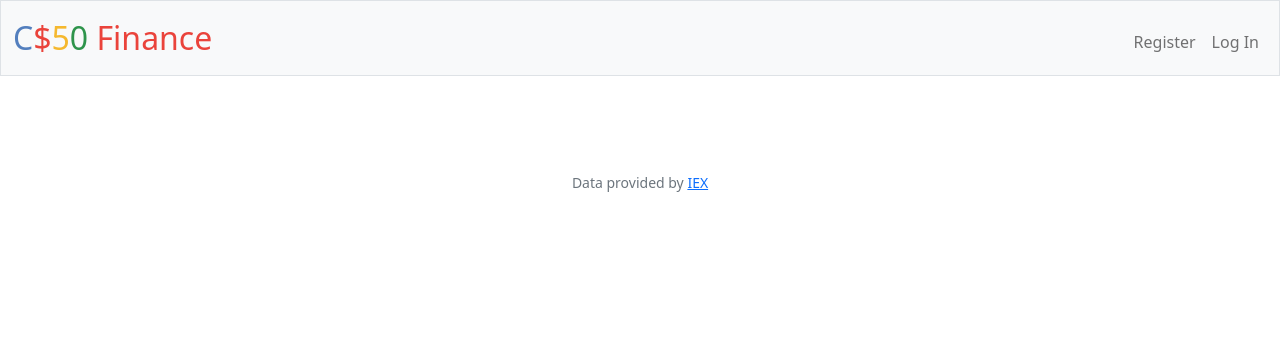
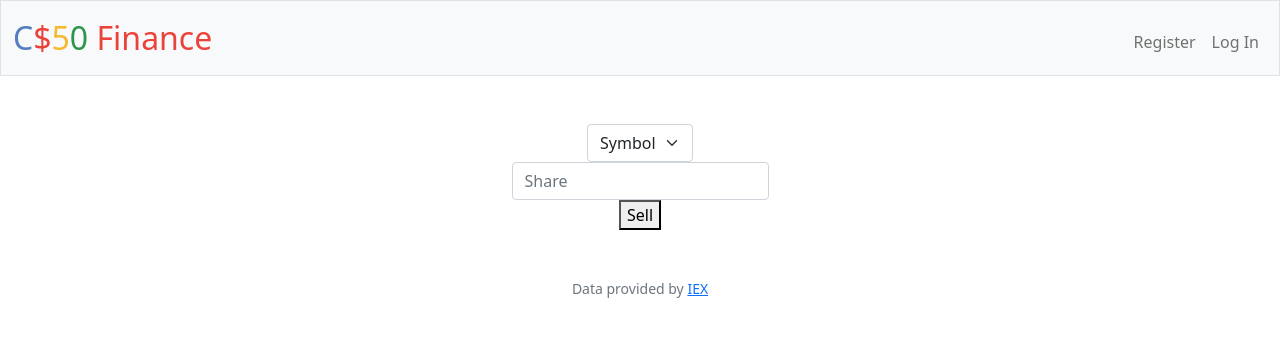
Before and after one commit to georgesohran/All-CS50Web-projects, a Flask app: template finance/templates/sell.html in a window 1280 px wide. Shown: the top 337 px of the page. Run offline with Flask 3, Linux system fonts and the light colour scheme; the template is opened without the code that fills it, so the values that code supplies are empty; some libraries are stand-ins or nearby versions.

Commit message:
Sun, Dec 17, 2023, 3:56 PM +03:00

```diff
--- a/finance/app.py
+++ b/finance/app.py
@@ -219,10 +219,26 @@ def register():
 @login_required
 def sell():
     """Sell shares of stock"""
+
+
     if request.method == "POST":
-        ...
+        symbols = db.execute("SELECT symbol FROM users_stocks WHERE user_id == ?", session["user_id"][0]["id"])
+        symbols = [symboldict["symbol"] for symboldict in symbols]
+
+        for symbol in symbols:
+            symbol_share = db.execute("SELECT shares FROM users_stocks WHERE user_id == ? WHERE",session["user_id"][0]["id"],symbol)
+            if request.form.get("share") > symbol_share[0]["share"]:
+                return apology("invalid share")
+
+
+        if request.form.get("symbol") not in symbols:
+            return apology("incorrect symbol", 403)
+        if int(request.form.get("shares")) <= 0:
+            return apology("invalid shares", 403)
+
+
+
     else:
         symbols = db.execute("SELECT symbol FROM users_stocks WHARE user_id == ?", session["user_id"][0]["id"])
-
-        return render_template("sell.html")
+        return render_template("sell.html",symbols=symbols)
     return apology("TODO")
--- a/finance/templates/sell.html
+++ b/finance/templates/sell.html
@@ -2,6 +2,15 @@
 
 {% block main %}
 
-
+<form>
+    <select name="symbol" class="form-select mx-auto w-auto">
+        <option disabled selected>Symbol</option>
+        {% for symbol in symbols %}
+            <option>{{symbol.symbol}}</option>
+        {% endfor %}
+    </select>
+    <input name="shares" class="form-control mx-auto w-auto" placeholder="Share" type="number"></input>
+    <button type="submit">Sell</button>
+</form>
 
 {% endblock %}
```
